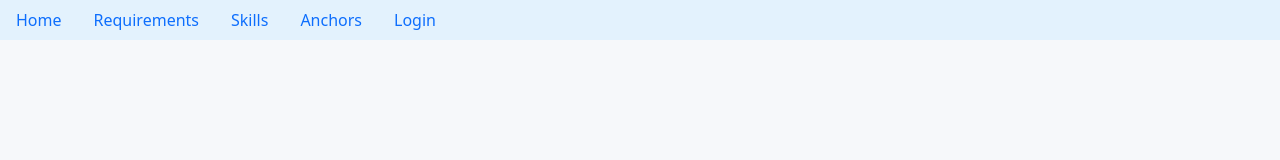
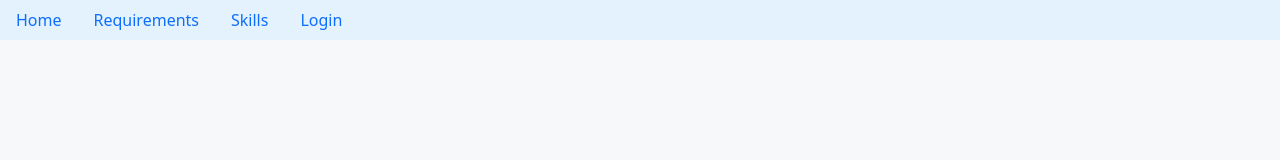
Before and after one commit to tammer/bootstrap-practice, a React (Create React App) app: page / in a window 1280 px wide. Shown: the top 160 px of the page. Built offline with nearby package versions, Linux system fonts and the light colour scheme.

Commit message:
anchor link gone!

```diff
--- a/src/App.js
+++ b/src/App.js
@@ -42,9 +42,6 @@ function App() {
           <Nav.Link href="/skills">Skills</Nav.Link>
         </Nav.Item>
         <Nav.Item>
-          <Nav.Link href="/anchors">Anchors</Nav.Link>
-        </Nav.Item>
-        <Nav.Item>
           {localStorage.getItem("token") ? (
             <>
               <Button
```
